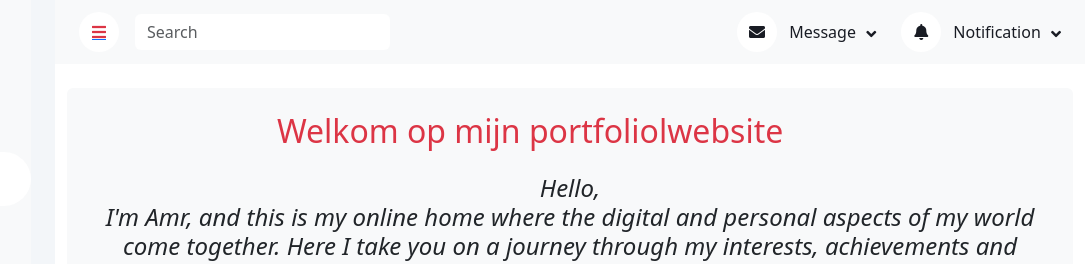
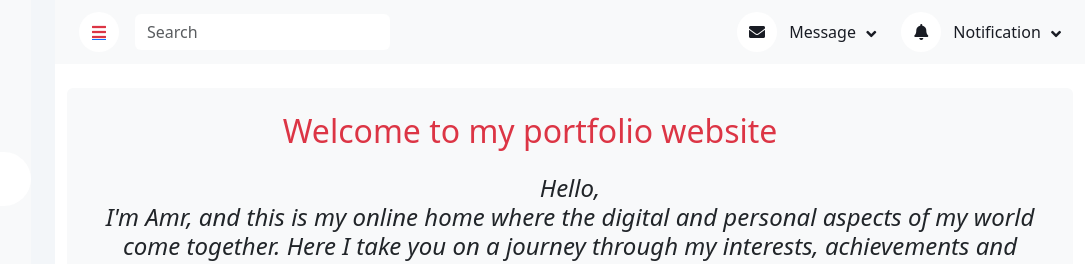
Before and after one commit to A-Alhemyari/A-Alhemyari.github.io, a plain HTML site: page index.html in a window 1280 px wide. Shown: the top 264 px of the page, 195-1280 px from the left. Drawn offline with nearby package versions, Linux system fonts and the light colour scheme.

Commit message:
de titel veranderen

```diff
--- a/index.html
+++ b/index.html
@@ -82,7 +82,7 @@
         <div class="col-sm-12 col-xl-12">
           <div class="bg-light text-center rounded p-4">
             <div class="d-flex align-items-center justify-content-between mb-4">
-              <h2 class="mb-0 col-xl-11 text-danger">Welkom op mijn portfoliolwebsite</h2>
+              <h2 class="mb-0 col-xl-11 text-danger">Welcome to my portfolio website</h2>
             </div>
             <h4 class="mb-0 "> <em>Hello, <br>I'm Amr, and this is my online home where the digital and personal aspects
                 of my world come together.
```
